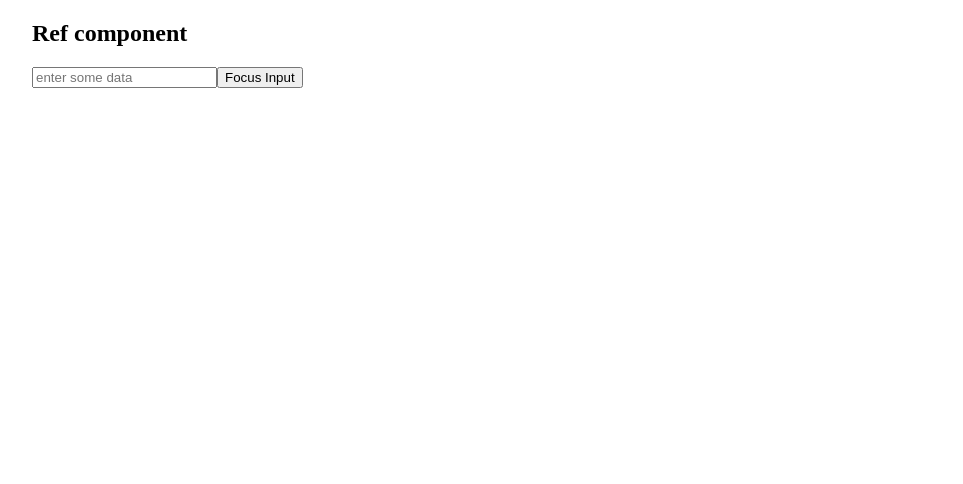
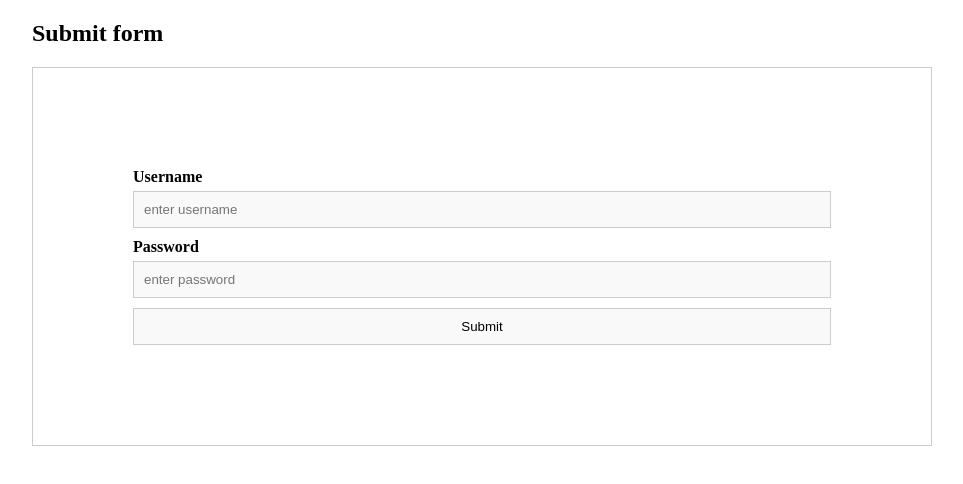
Before and after one commit to namthuviec/vue-basic, a Vue app in the folder vue-basic/: page / in a window 1280 px wide. Shown: the top 484 px of the page, without its empty margins (158-1121 px from the left). Built offline with nearby package versions, Linux system fonts and the light colour scheme.

Commit message:
Add submit form

```diff
--- a/vue-basic/src/App.vue
+++ b/vue-basic/src/App.vue
@@ -1,11 +1,11 @@
 <template>
   <div>
-    <RefComponent />
+    <SubmitForm />
   </div>
 </template>
 
 <script setup>
-import RefComponent from './components/RefComponent.vue';
+import SubmitForm from './components/SubmitForm.vue';
 </script>
 
 <style scoped>
--- /dev/null
+++ b/vue-basic/src/components/SubmitForm.vue
@@ -0,0 +1,74 @@
+<template>
+    <div>
+        <h2>Submit form</h2>
+
+        <form name="sampleForm">
+            <div class="form-group">
+                <label for="username">Username</label>
+                <input name="username" type="text" placeholder="enter username" id="username" v-model="form.username" />
+            </div>
+
+            <div class="form-group">
+                <label for="password">Password</label>
+                <input name="password" type="password" placeholder="enter password" id="password"
+                    v-model="form.passowrd" />
+            </div>
+
+            <button type="submit" @click="onSubmitForm">Submit</button>
+        </form>
+    </div>
+</template>
+
+<script>
+export default {
+    data() {
+        return {
+            form: {
+                username: '',
+                passowrd: ''
+            }
+        }
+    },
+    methods: {
+        onSubmitForm(e) {
+            e.preventDefault();
+            console.log(this.form)
+        }
+    }
+}
+</script>
+
+<style scoped>
+form {
+    padding: 100px;
+    border: 1px solid #ccc;
+}
+
+.form-group {
+    display: flex;
+    flex-wrap: wrap;
+}
+
+label {
+    display: inline-block;
+    font-weight: 600;
+    margin-bottom: 5px;
+}
+
+input {
+    display: inline-block;
+    padding: 10px;
+    margin-bottom: 10px;
+    background-color: #f9f9f9;
+    width: 100%;
+    border: 1px solid #ccc;
+}
+
+button {
+    display: inline-block;
+    padding: 10px;
+    background-color: #f9f9f9;
+    width: 100%;
+    border: 1px solid #ccc;
+}
+</style>
```
